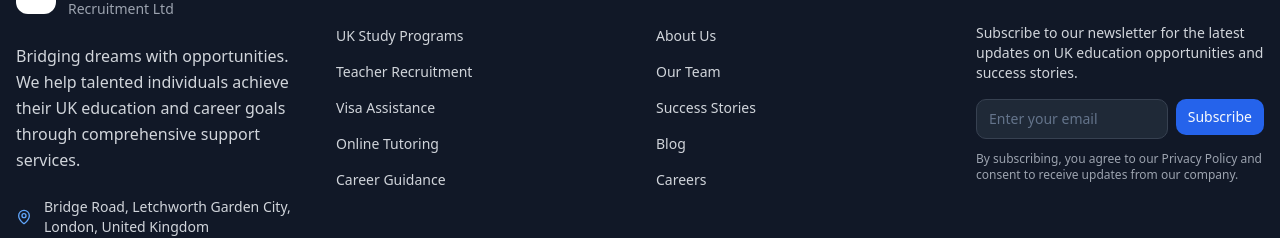
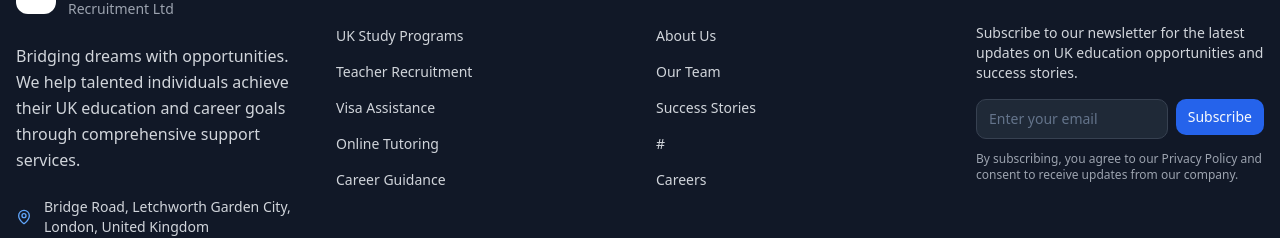
Before and after one commit to Quddos/essentialtalent, a Next.js app: page / in a window 1280 px wide. Shown: the part 3200-3438 px from the top of the page. Built offline with nearby package versions, Linux system fonts and the light colour scheme.

Commit message:
Update footer.tsx
#

```diff
--- a/components/footer.tsx
+++ b/components/footer.tsx
@@ -31,7 +31,7 @@ const footerLinks = {
     { name: "About Us", href: "/about" },
     { name: "Our Team", href: "/about#team" },
     { name: "Success Stories", href: "/success-stories" },
-    { name: "Blog", href: "/blog" },
+    { name: "#", href: "/blog" },
     { name: "Careers", href: "/careers" },
   ],
   support: [
```
